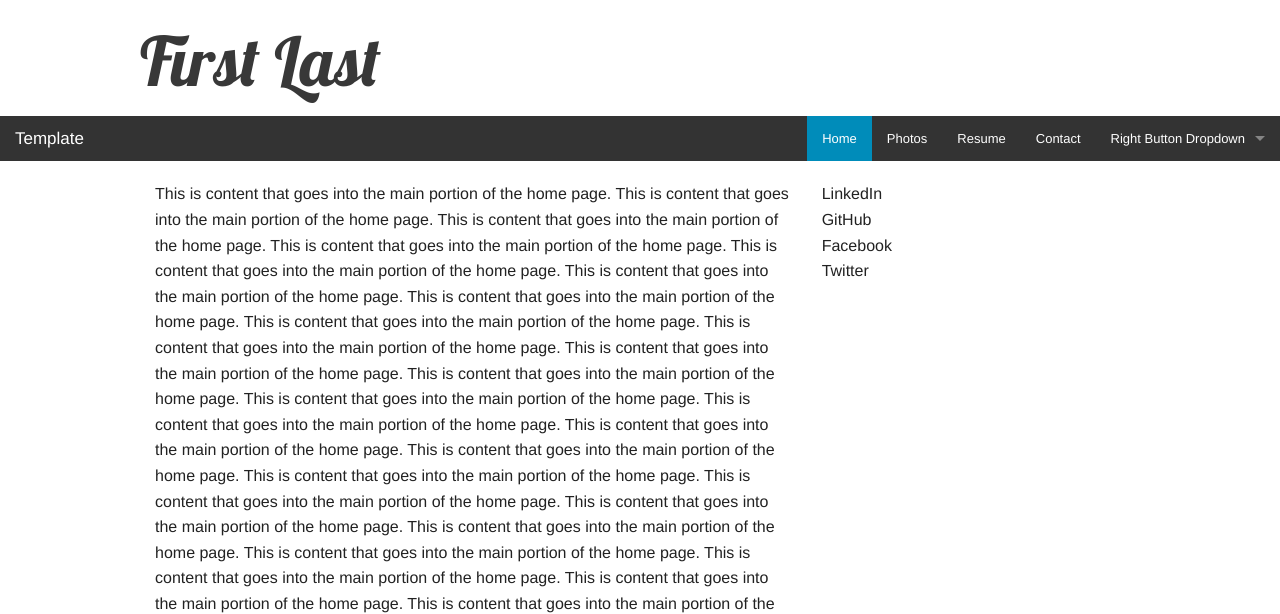
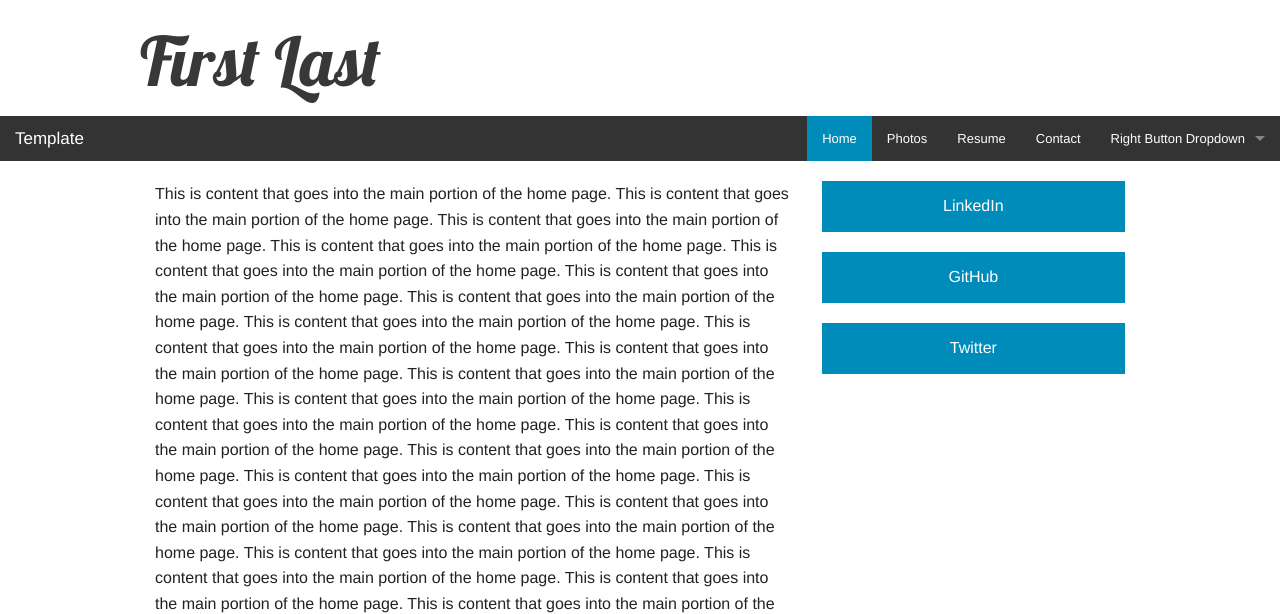
Before and after one commit to brandon-foster/template-1, a PHP site: page / in a window 1280 px wide. Shown: the top 614 px of the page. Run offline with PHP 8.4, Linux system fonts and the light colour scheme; some web fonts are replaced.

Commit message:
homepage buttons

```diff
--- a/index.php
+++ b/index.php
@@ -19,10 +19,9 @@
 		</div>
 		<div class="medium-4 columns">
 			<ul class="button-list">
-				<li class="btn">LinkedIn</li>
-				<li class="btn">GitHub</li>
-				<li class="btn">Facebook</li>
-				<li class="btn">Twitter</li>
+				<li><a href="#" class="button">LinkedIn</a></li>
+				<li><a href="#" class="button">GitHub</a></li>
+				<li><a href="#" class="button">Twitter</a></li>
 			</ul>
 		</div>
 	</div>
```
